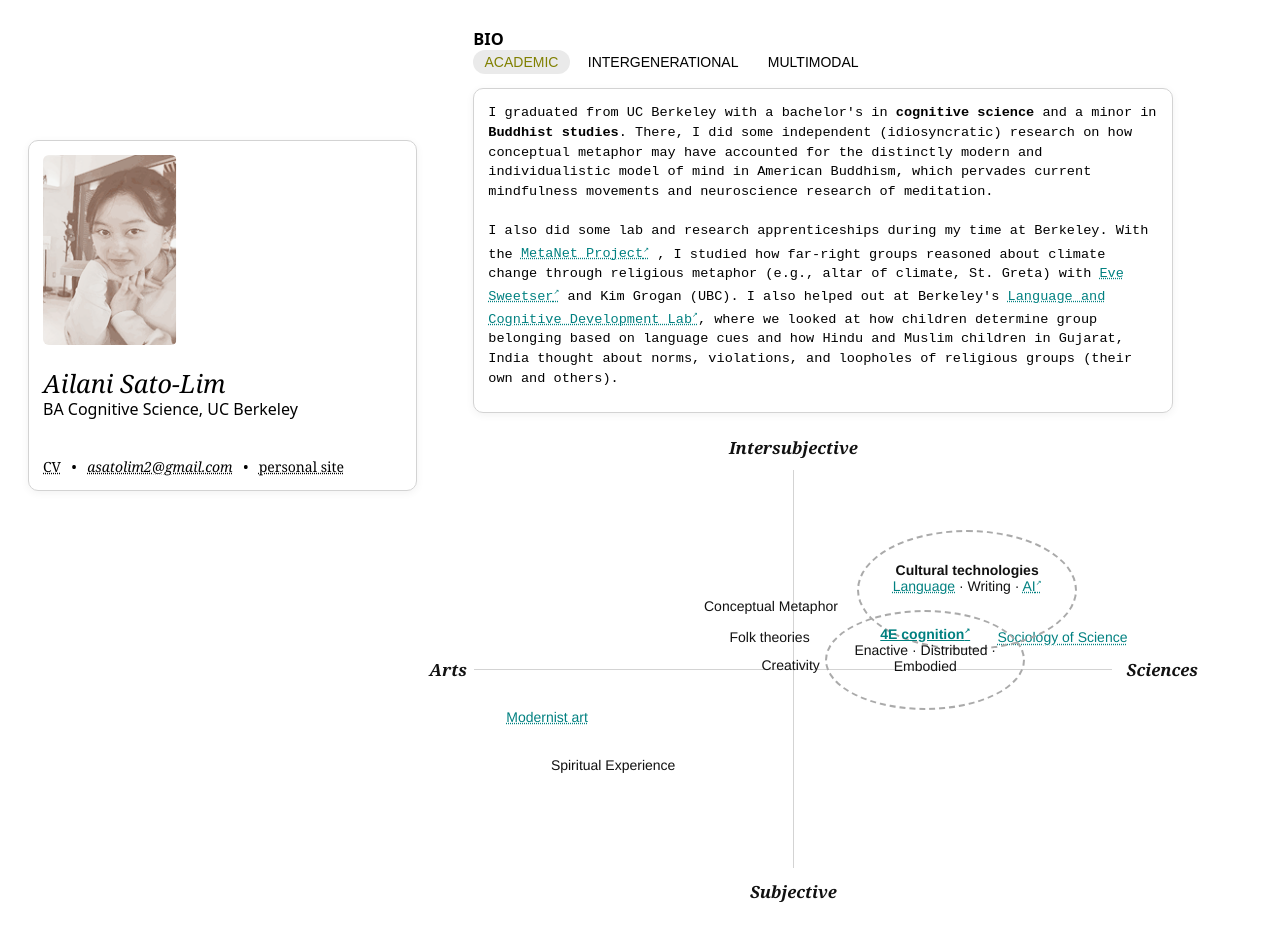
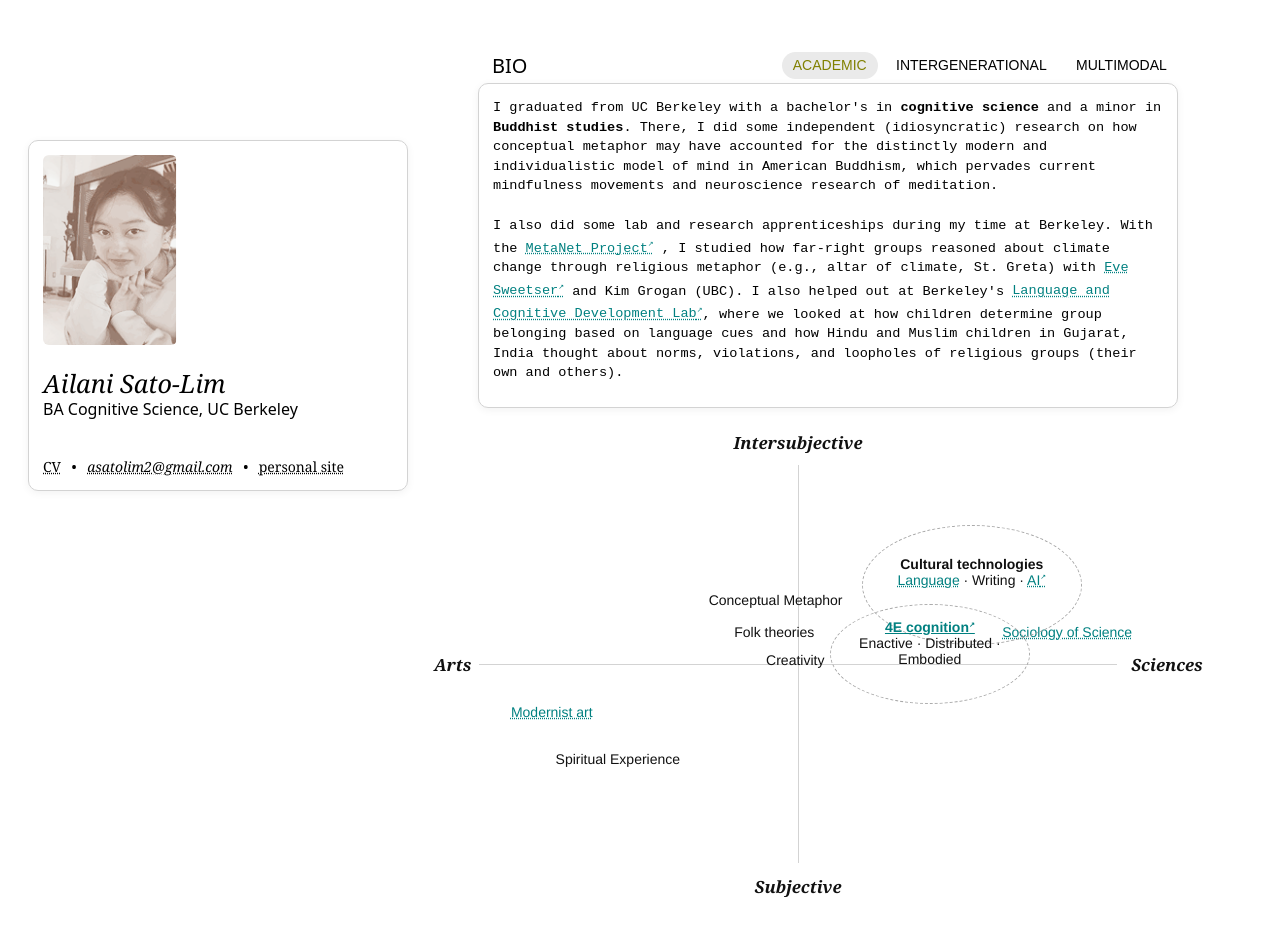
Before and after one commit to ailanisl/ailanisl.github.io, a Jekyll site: the page built from academics.html, in a window 1280 px wide. Built offline with Jekyll 4.4.1, drawn with Linux system fonts in a browser that asks for light colours.

Commit message:
layout academic page

```diff
--- a/academics.html
+++ b/academics.html
@@ -29,7 +29,7 @@ title: "Academic Webpage"
         display: flex;
         flex-direction: column;
         width: 50%;
-        padding: 2rem;
+        padding: 3rem;
         box-sizing: border-box;
 
     }
@@ -89,6 +89,15 @@ title: "Academic Webpage"
 
         position: relative;
     }
+
+    #bio-header {
+        display: flex;
+        justify-content: space-between;
+
+        max-width: 700px;
+        position: relative;
+        top: 0.7rem;
+    }
     #bio-filter {
         list-style-type: none;
         display: flex;
@@ -96,8 +105,9 @@ title: "Academic Webpage"
         gap: 0.5rem;
         flex-wrap: wrap;
 
-        width: fit-content;
-        justify-content: center;
+
+        justify-content: flex-end;
+
     }
 
     .tab {
@@ -197,9 +207,6 @@ title: "Academic Webpage"
         transition: all 0.3s ease;
     }
 */
-#matrix-container {
-
-}
 
 .quadrant-map {
   position: relative;
@@ -257,7 +264,7 @@ title: "Academic Webpage"
 /* Clusters (dashed ellipses) */
 .cluster {
   position: absolute;
-  border: 2px dashed #aaa;
+  border: 1px dashed #aaa;
   border-radius: 50%;
   text-align: center;
   padding: 1rem;
@@ -265,14 +272,21 @@ title: "Academic Webpage"
 }
 
 #gpa-photo {
-    display: flex;
-    flex-direction: column;
     width: 160px;
     position: relative;
     left: 50%;
+}
+#hawaii-photo {
+    width: 255px;
+    position: relative; left: 10%; top: 4rem;
+
+
+}
+.family-pic {
+    display: flex;
+    flex-direction: column;
     align-items:center;
 }
-
 @media (max-width: 1120px) {
     #matrix-container {
         transform: scale(0.9);
@@ -320,7 +334,12 @@ title: "Academic Webpage"
     }
 
 }
+@media (max-width: 500px) {
+    #hawaii-photo {
+        left: 0;
 
+    }
+}
 </style>
 
 <body>
@@ -350,13 +369,14 @@ title: "Academic Webpage"
 <!--The BIO CARDm -->
 <div id="body">
     <div id="bio-block">
-    <h3 >BIO</h3>
-    <div id="bio-filter">
-        <button class="tab active" onclick="showBio('academic', this)">ACADEMIC</button>
-        <button class="tab" onclick="showBio('intergenerational', this)">INTERGENERATIONAL</button>
-        <button class="tab" onclick="showBio('multimodal', this)">MULTIMODAL</button>
-    </div>
-
+        <div id="bio-header">
+            <h2 style="padding-left: 1rem;">  BIO</h2>
+            <div id="bio-filter">
+                <button class="tab active" onclick="showBio('academic', this)">ACADEMIC</button>
+                <button class="tab" onclick="showBio('intergenerational', this)">INTERGENERATIONAL</button>
+                <button class="tab" onclick="showBio('multimodal', this)">MULTIMODAL</button>
+            </div>
+        </div>
 
         <div id="bios">
 
@@ -432,8 +452,8 @@ title: "Academic Webpage"
                     </div>
                 <div class="image-col" style="width: 100%;">
                     <div id="familiy-photos" style="display: flex; flex-direction: column; max-width: 700px; margin-bottom: 4rem;">
-                        <div id="gpa-photo"><img src="/assets/img/cliff.png" alt="photo of grandpa WW2" width="160px">My grandfather (left) in WW2</div>
-                        <img src="/assets/img/hawaii.png" alt="photo of early days in hawaii" width="255px" style="position: relative; left: 10%; top: 4rem;">
+                        <div id="gpa-photo" class="family-pic"><img src="/assets/img/cliff.png" alt="photo of grandpa WW2" width="160px">My grandfather (left) in WW2</div>
+                        <div id="hawaii-photo" class="family-pic"><img src="/assets/img/hawaii.png" alt="photo of early days in hawaii" >Early days in Hawai'i</div>
                     </div>
                 </div>
             </div>
```
Also changed, not shown: other parts of academics.html (+3 -3 lines).
